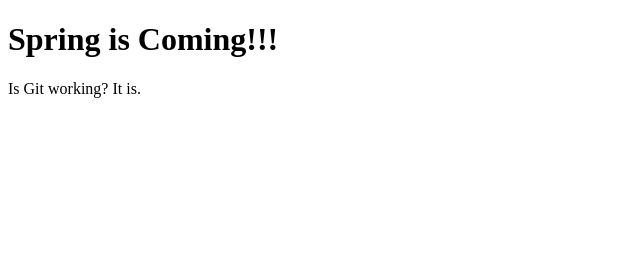
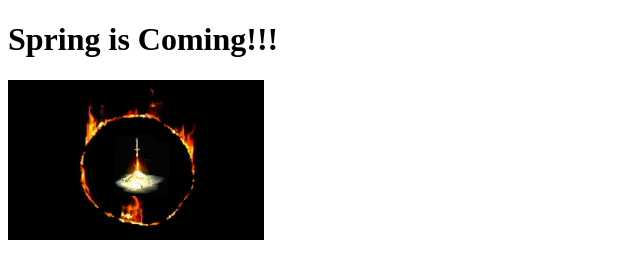
Before and after one commit to Varbos/SpringPractice, a plain HTML site: page index.html in a window 1280 px wide. Shown: the whole page, without its empty margins (0-640 px from the left). Drawn offline with Linux system fonts and the light colour scheme.

Commit message:
replaced paragraph with an image

```diff
--- a/index.html
+++ b/index.html
@@ -8,6 +8,6 @@
 </head>
 <body>
   <h1>Spring is Coming!!!</h1>
-  <p>Is Git working? It is.</p>
+  <img src="DarkSign_Bonfire.png" alt="Picture">
 </body>
 </html>
```
Also changed, not shown: DarkSign_Bonfire.png (added).
